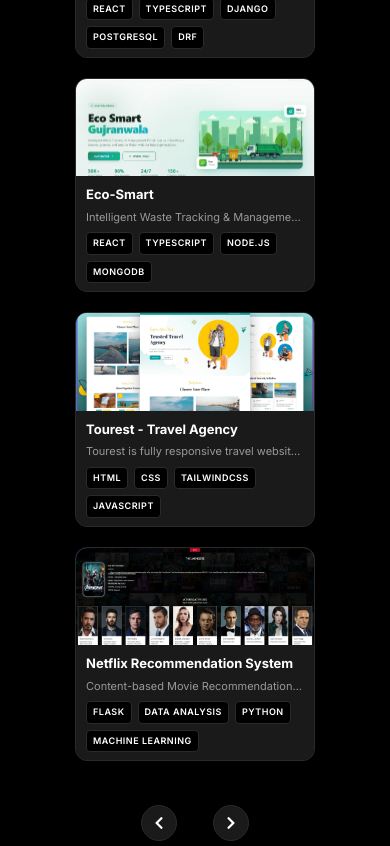
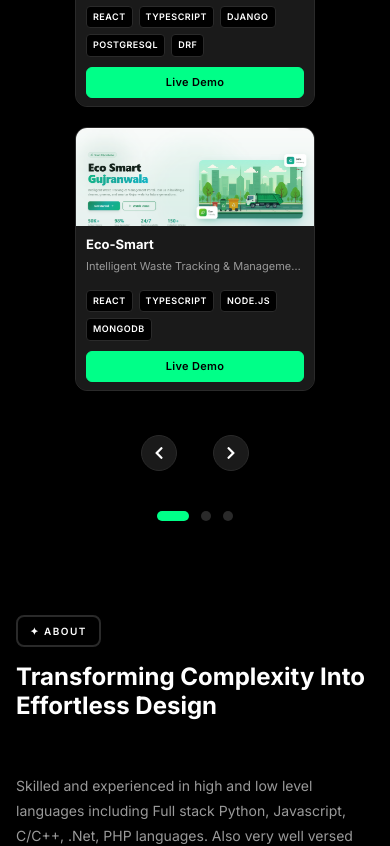
Before and after one commit to Hamza-Meer007/portfolio-new, a React (Vite) app: page / in a window 390 px wide. Shown: the part 1160-2006 px from the top of the page. Built offline with nearby package versions, Linux system fonts and the light colour scheme.

Commit message:
upadet project section and mobile view

```diff
--- a/src/components/ProjectsSection.css
+++ b/src/components/ProjectsSection.css
@@ -134,8 +134,41 @@
     gap: 6px;
     flex-wrap: wrap;
     background: transparent;
-    margin-top: auto;
-    /* Push tags to bottom */
+    margin-top: 8px;
+}
+
+.project-buttons {
+    display: flex;
+    gap: 8px;
+    margin-top: 10px;
+}
+
+.btn-project {
+    flex: 1;
+    padding: 6px 10px;
+    border-radius: 6px;
+    font-size: 11px;
+    font-weight: 600;
+    text-align: center;
+    text-decoration: none;
+    transition: var(--transition-smooth);
+    cursor: pointer;
+    letter-spacing: 0.3px;
+}
+
+.github-btn {
+    display: none;
+}
+
+.demo-btn {
+    background: var(--accent-green);
+    border: 1px solid var(--accent-green);
+    color: var(--button-text);
+}
+
+.demo-btn:hover {
+    opacity: 0.85;
+    transform: translateY(-1px);
 }
 
 .project-tag {
--- a/src/components/ProjectsSection.jsx
+++ b/src/components/ProjectsSection.jsx
@@ -1,9 +1,20 @@
-import React, { useState } from 'react';
-import './ProjectsSection.css';
-import { FaChevronLeft, FaChevronRight } from 'react-icons/fa';
+import React, { useState, useEffect } from "react";
+import "./ProjectsSection.css";
+import { FaChevronLeft, FaChevronRight } from "react-icons/fa";
 
 const ProjectsSection = () => {
   const [currentSlide, setCurrentSlide] = useState(0);
+  const [isMobile, setIsMobile] = useState(window.innerWidth <= 768);
+
+  useEffect(() => {
+    const handleResize = () => {
+      const mobile = window.innerWidth <= 768;
+      setIsMobile(mobile);
+      setCurrentSlide(0); // reset on resize
+    };
+    window.addEventListener("resize", handleResize);
+    return () => window.removeEventListener("resize", handleResize);
+  }, []);
 
   const projects = [
     {
@@ -12,8 +23,8 @@ const ProjectsSection = () => {
       title: "NAZ Auto Exchange",
       description:
         "A modern, production-ready web application for browsing, inquiring, and managing Japanese imported cars.",
-        tags: ["React","TypeScript", "Django", "PostgreSQL", "DRF"],
-        githubLink: "https://naz-auto.vercel.app/",
+      tags: ["React", "TypeScript", "Django", "PostgreSQL", "DRF"],
+      liveDemo: "https://naz-auto.vercel.app/",
     },
     {
       id: 2,
@@ -21,7 +32,7 @@ const ProjectsSection = () => {
       title: "Eco-Smart",
       description: "Intelligent Waste Tracking & Management Portal",
       tags: ["React", "TypeScript", "Node.js", "MongoDB"],
-        githubLink: "https://github.com/Adnan-Asad1/Eco-Smart",
+      liveDemo: "https://eco-smart.vercel.app/",
     },
     {
       id: 3,
@@ -30,7 +41,7 @@ const ProjectsSection = () => {
       description:
         "Tourest is fully responsive travel website,Responsive for all devices, modern design, and user-friendly interface.",
       tags: ["HTML", "CSS", "TailwindCSS", "JavaScript"],
-        githubLink: "https://travel-tour09.netlify.app/",
+      liveDemo: "https://travel-tour09.netlify.app/",
     },
     {
       id: 4,
@@ -38,16 +49,15 @@ const ProjectsSection = () => {
       title: "Netflix Recommendation System",
       description: "Content-based Movie Recommendation System",
       tags: ["Flask", "Data Analysis", "Python", "Machine Learning"],
-        githubLink: "https://hamzameer007.pythonanywhere.com/",
+      liveDemo: "https://hamzameer007.pythonanywhere.com/",
     },
     {
       id: 5,
       image: "/brain-tumor.webp",
       title: "NeuroScan AI",
-        description:
-          "Detects Brain Tumors in MRI Images using Machine Learning",
+      description: "Detects Brain Tumors in MRI Images using Machine Learning",
       tags: ["Python", "FastAPI", "TensorFlow", "OpenCV"],
-        githubLink: "https://brain-tumor-classification.netlify.app/",
+      liveDemo: "https://brain-tumor-classification.netlify.app/",
     },
     {
       id: 6,
@@ -55,7 +65,7 @@ const ProjectsSection = () => {
       title: "Hyper-Summarizer",
       description: "Sequential and Parallelized Text Summarization",
       tags: ["Python", "NLP", "Flask"],
-        githubLink: "https://github.com/Adnan-Asad1/Hyper-Summ",
+      liveDemo: "https://hyper-summ.vercel.app/",
     },
     // {
     //   id: 7,
@@ -63,7 +73,7 @@ const ProjectsSection = () => {
     //   title: "NILL",
     //   description: "NILL",
     //   tags: ["NILL"],
-      //   githubLink: "#",
+    //   liveDemo: "#",
     // },
     // {
     //   id: 8,
@@ -71,11 +81,14 @@ const ProjectsSection = () => {
     //   title: "NILL",
     //   description: "NILL",
     //   tags: ["NILL"],
-      //   githubLink: "#",
+    //   liveDemo: "#",
     // },
   ];
 
-    const totalSlides = 2; // 2 slides (4 projects each)
+
+  // Mobile: 2 per slide → 4 slides | Desktop: 4 per slide → 2 slides
+  const perSlide = isMobile ? 2 : 4;
+  const totalSlides = Math.ceil(projects.length / perSlide);
 
   const nextSlide = () => {
     setCurrentSlide((prev) => (prev + 1) % totalSlides);
@@ -85,16 +98,19 @@ const ProjectsSection = () => {
     setCurrentSlide((prev) => (prev - 1 + totalSlides) % totalSlides);
   };
 
+  // Build slide groups dynamically
+  const slides = [];
+  for (let i = 0; i < totalSlides; i++) {
+    slides.push(projects.slice(i * perSlide, i * perSlide + perSlide));
+  }
+
   return (
     <section id="projects" className="section projects-section">
       <div className="section-label">Projects</div>
       <h2 className="section-title">My Featured Projects</h2>
 
       <div className="projects-carousel-container">
-          <button
-            className="carousel-btn carousel-btn-left"
-            onClick={prevSlide}
-          >
+        <button className="carousel-btn carousel-btn-left" onClick={prevSlide}>
           <FaChevronLeft />
         </button>
 
@@ -103,24 +119,16 @@ const ProjectsSection = () => {
             className="projects-carousel-track"
             style={{ transform: `translateX(-${currentSlide * 100}%)` }}
           >
-              {/* Slide 1 - Projects 1-4 */}
-              <div className="projects-slide">
+            {slides.map((slideProjects, slideIndex) => (
+              <div key={slideIndex} className="projects-slide">
                 <div className="projects-grid">
-                  {projects.slice(0, 4).map((project) => (
-                    <a
-                      key={project.id}
-                      className="project-card"
-                      href={project.githubLink}
-                      target="_blank"
-                      rel="noopener noreferrer"
-                    >
+                  {slideProjects.map((project) => (
+                    <div key={project.id} className="project-card">
                       <div className="project-image">
                         <img
                           src={project.image}
                           alt={`Project ${project.id}`}
                           loading="lazy"
-                          width="300"
-                          height="200"
                         />
                       </div>
                       <div className="project-content">
@@ -135,56 +143,26 @@ const ProjectsSection = () => {
                             </span>
                           ))}
                         </div>
+                        <div className="project-buttons">
+                          <a
+                            href={project.liveDemo}
+                            target="_blank"
+                            rel="noopener noreferrer"
+                            className="btn-project demo-btn"
+                          >
+                            Live Demo
+                          </a>
                         </div>
-                    </a>
+                      </div>
+                    </div>
+                  ))}
+                </div>
+              </div>
             ))}
           </div>
         </div>
 
-              {/* Slide 2 - Projects 5-8 */}
-              <div className="projects-slide">
-                <div className="projects-grid">
-                  {projects.slice(4, 8).map((project) => (
-                    <a
-                      key={project.id}
-                      className="project-card"
-                      href={project.githubLink}
-                      target="_blank"
-                      rel="noopener noreferrer"
-                    >
-                      <div className="project-image">
-                        <img
-                          src={project.image}
-                          alt={`Project ${project.id}`}
-                          loading="lazy"
-                          width="300"
-                          height="200"
-                        />
-                      </div>
-                      <div className="project-content">
-                        <h3 className="project-title">{project.title}</h3>
-                        <p className="project-description">
-                          {project.description}
-                        </p>
-                        <div className="project-tags">
-                          {project.tags.map((tag, index) => (
-                            <span key={index} className="project-tag">
-                              {tag}
-                            </span>
-                          ))}
-                        </div>
-                      </div>
-                    </a>
-                  ))}
-                </div>
-              </div>
-            </div>
-          </div>
-
-          <button
-            className="carousel-btn carousel-btn-right"
-            onClick={nextSlide}
-          >
+        <button className="carousel-btn carousel-btn-right" onClick={nextSlide}>
           <FaChevronRight />
         </button>
       </div>
```
Lines whose indentation alone changed are shown as unchanged.
